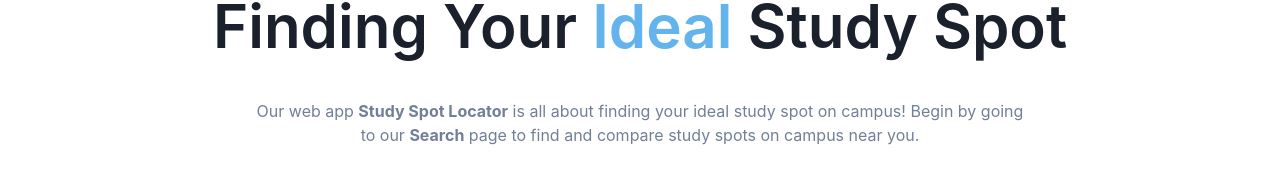
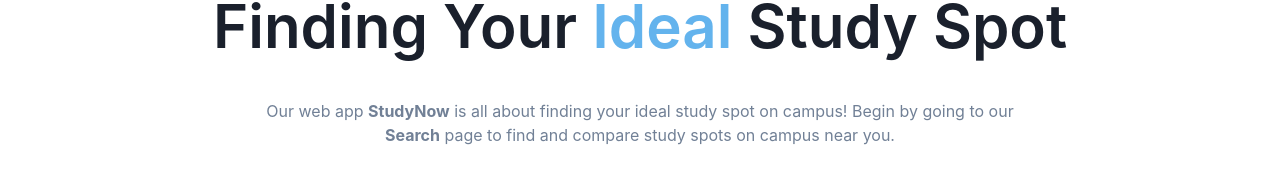
Before and after one commit to derrick-yyang/StudyNow, a React (Create React App) app: page / in a window 1280 px wide. Shown: the part 179-364 px from the top of the page. Built offline with nearby package versions, Linux system fonts and the light colour scheme; no server answers; what google-maps-react would draw is missing.

Commit message:
changed name

```diff
--- a/src/pages/index.jsx
+++ b/src/pages/index.jsx
@@ -33,7 +33,7 @@ import {
             Study Spot
           </Heading>
           <Text color={'gray.500'} maxW={'3xl'}>
-          Our web app <strong>Study Spot Locator</strong> is all about finding your ideal study spot on campus! Begin by going to our {" "}
+          Our web app <strong>StudyNow</strong> is all about finding your ideal study spot on campus! Begin by going to our {" "}
           <a href="/about"><strong>Search</strong></a> page to find and compare study spots on campus near you.
 
           </Text>
```
